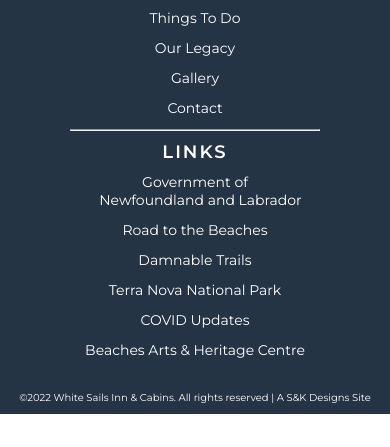
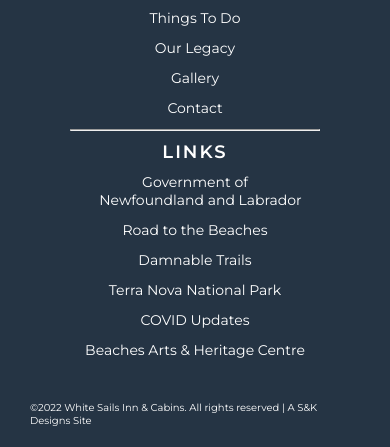
Before and after one commit to sgoudie77/White-Sails-Inn-Site, a plain HTML site: page index.html in a window 390 px wide. Shown: the part 1670-2117 px from the top of the page. Before the commit the page ends 2084 px from the top, so only its background shows below. Drawn offline with Linux system fonts and the light colour scheme.

Commit message:
minor footer update

```diff
--- a/style.css
+++ b/style.css
@@ -1218,9 +1218,8 @@ nav {
     position: relative;
     display: flex;
     width: 100%;
-    justify-content: flex-end;
+    justify-content: center;
     padding: 1rem 0;
-    margin-right: 15.5rem;
 }
 /* Footer Styles End Here */
 
@@ -1660,10 +1659,7 @@ nav {
         font-size: 14px;
     }
     .footer-copyright {
-        justify-content: center;
-        padding: 0;
         margin-top: 2rem;
-        margin-right: 0;
     }
 }
 
@@ -1705,5 +1701,8 @@ nav {
     .category-item-banner-bottom {
         display: none;
     }
+    .footer-copyright {
+        padding: 1rem 3rem;
+    }
 }
 /* Responsive Styles End Here */
```
